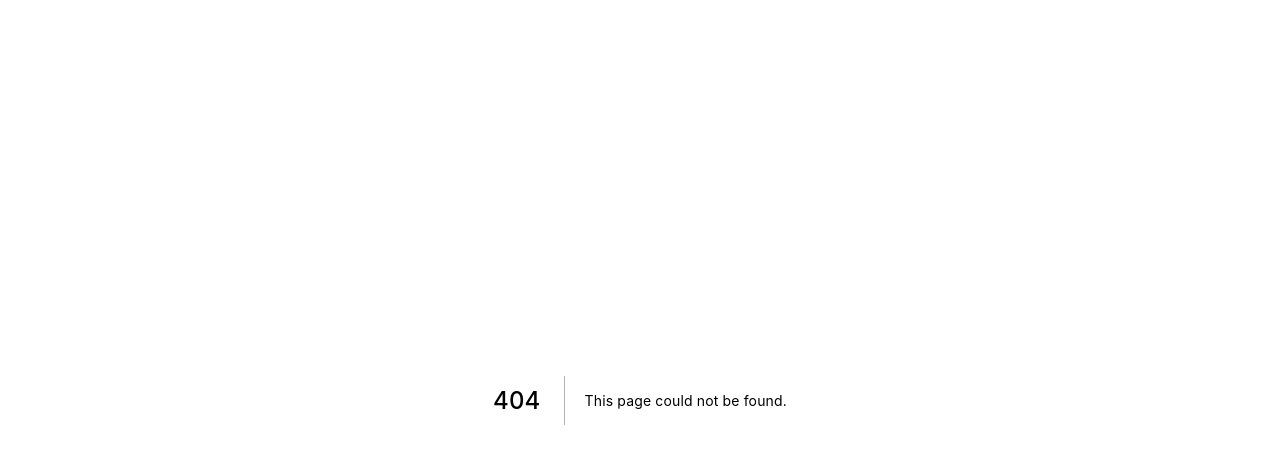
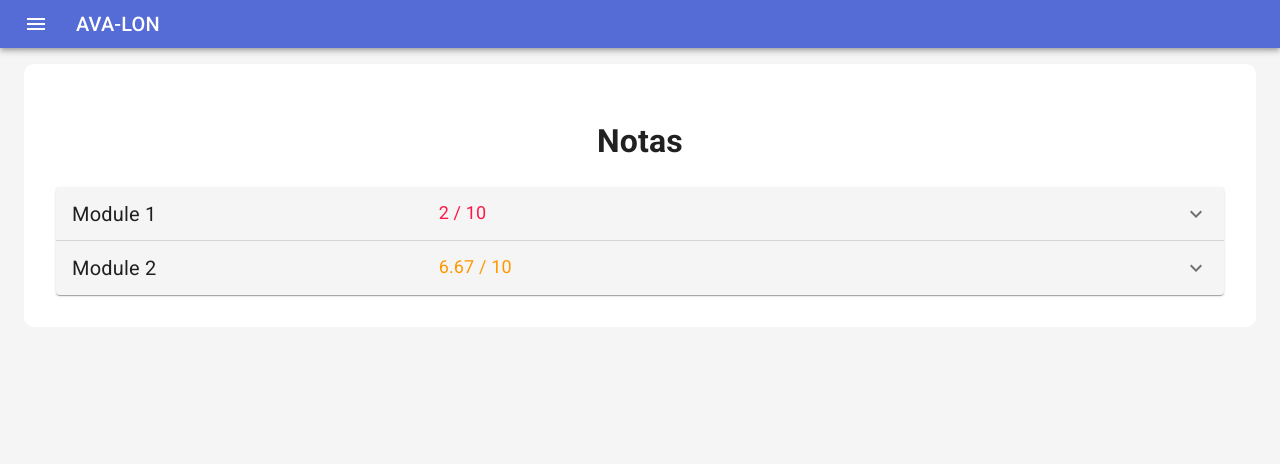
Before and after one commit to RoneyPasolini/ava-lon, a Next.js app: page /grades in a window 1280 px wide. Before the commit this address had no page. Shown: the top 464 px of the page. Built offline with nearby package versions, Linux system fonts and the light colour scheme.

Commit message:
feat: add grades page

```diff
--- /dev/null
+++ b/src/pages/grades.tsx
@@ -0,0 +1,186 @@
+import {
+  Typography,
+  AccordionSummary,
+  AccordionDetails,
+  Accordion,
+  Paper,
+  Box
+} from '@material-ui/core'
+import { Theme, createStyles, makeStyles } from '@material-ui/core/styles'
+import ExpandMoreIcon from '@material-ui/icons/ExpandMore'
+
+import PageLayout from '../components/PageLayout'
+
+const useStyles = makeStyles((theme: Theme) =>
+  createStyles({
+    modulesGroup: {
+      width: '100%',
+      textAlign: 'left'
+    },
+    module: {
+      backgroundColor: theme.palette.background.default
+    },
+    heading: {
+      fontSize: theme.typography.pxToRem(20),
+      flexBasis: '33.33%',
+      flexShrink: 0
+    },
+    secondaryHeading: {
+      fontSize: theme.typography.pxToRem(18)
+    },
+    activitiesGroup: {
+      display: 'flex',
+      flexDirection: 'column'
+    },
+    activitiesGroupText: {
+      marginRight: '1rem'
+    },
+    activityBox: {
+      padding: '1rem',
+      marginTop: '.5rem',
+      marginBottom: '1rem',
+      minWidth: '10rem',
+      alignItems: 'space-around'
+    }
+  })
+)
+
+const grades = [
+  {
+    id: 'M1',
+    title: 'Module 1',
+    activities: [
+      {
+        id: '1',
+        title: 'Test 1',
+        done: true,
+        grade: 2,
+        maxGrade: 10
+      }
+    ]
+  },
+  {
+    id: 'M2',
+    title: 'Module 2',
+    activities: [
+      {
+        id: '2',
+        title: 'Test 1',
+        done: false,
+        grade: 10,
+        maxGrade: 10
+      },
+      {
+        id: '3',
+        title: 'Test 2',
+        done: false,
+        grade: 3.3333333,
+        maxGrade: 10
+      }
+    ]
+  }
+] as Module[]
+
+interface Activity {
+  id: string
+  title: string
+  done: boolean
+  grade: number
+  maxGrade: number
+}
+
+interface Module {
+  id: string
+  title: string
+  activities: Activity[]
+}
+
+export default function Grades() {
+  const classes = useStyles()
+
+  function getActivitiesAverageGrade(module: Module) {
+    let totalScore = 0
+    let totalMaxScore = 0
+    for (let i = 0; i < module.activities.length; i++) {
+      totalScore += module.activities[i].grade
+      totalMaxScore += module.activities[i].maxGrade
+    }
+    const average = totalScore / totalMaxScore
+    return average
+  }
+
+  function Grade({ grade, maxGrade }: { grade: number; maxGrade: number }) {
+    const gradePercent = (grade / maxGrade) * 100
+    const color =
+      gradePercent >= 80
+        ? 'success.main'
+        : gradePercent >= 40
+        ? 'warning.main'
+        : 'error.main'
+    const formatedGrade =
+      grade.toString().indexOf('.') !== -1
+        ? (Math.round(grade * 100) / 100).toFixed(2)
+        : grade
+    const formatedMaxGrade =
+      maxGrade.toString().indexOf('.') !== -1
+        ? (Math.round(maxGrade * 100) / 100).toFixed(2)
+        : maxGrade
+    return (
+      <Box
+        component="span"
+        color={color}
+      >{`${formatedGrade} / ${formatedMaxGrade}`}</Box>
+    )
+  }
+
+  return (
+    <PageLayout>
+      <Typography component="h1">
+        <h1>Notas</h1>
+      </Typography>
+
+      <Box className={classes.modulesGroup}>
+        {grades.map((module) => (
+          <Accordion key={module.id} className={classes.module}>
+            <AccordionSummary expandIcon={<ExpandMoreIcon />}>
+              <Typography className={classes.heading}>
+                {module.title}
+              </Typography>
+              <Typography className={classes.secondaryHeading}>
+                <Grade
+                  grade={getActivitiesAverageGrade(module) * 10}
+                  maxGrade={10}
+                />
+              </Typography>
+            </AccordionSummary>
+            <AccordionDetails>
+              <Box>
+                {module.activities.map((activity) => (
+                  <Paper
+                    key={activity.id}
+                    variant="outlined"
+                    className={classes.activityBox}
+                  >
+                    <Typography
+                      variant="h6"
+                      component="span"
+                      className={classes.activitiesGroupText}
+                    >
+                      {activity.title}
+                    </Typography>
+                    <Typography variant="body2" component="span">
+                      <Grade
+                        grade={activity.grade}
+                        maxGrade={activity.maxGrade}
+                      ></Grade>
+                    </Typography>
+                  </Paper>
+                ))}
+              </Box>
+            </AccordionDetails>
+          </Accordion>
+        ))}
+      </Box>
+    </PageLayout>
+  )
+}
```
